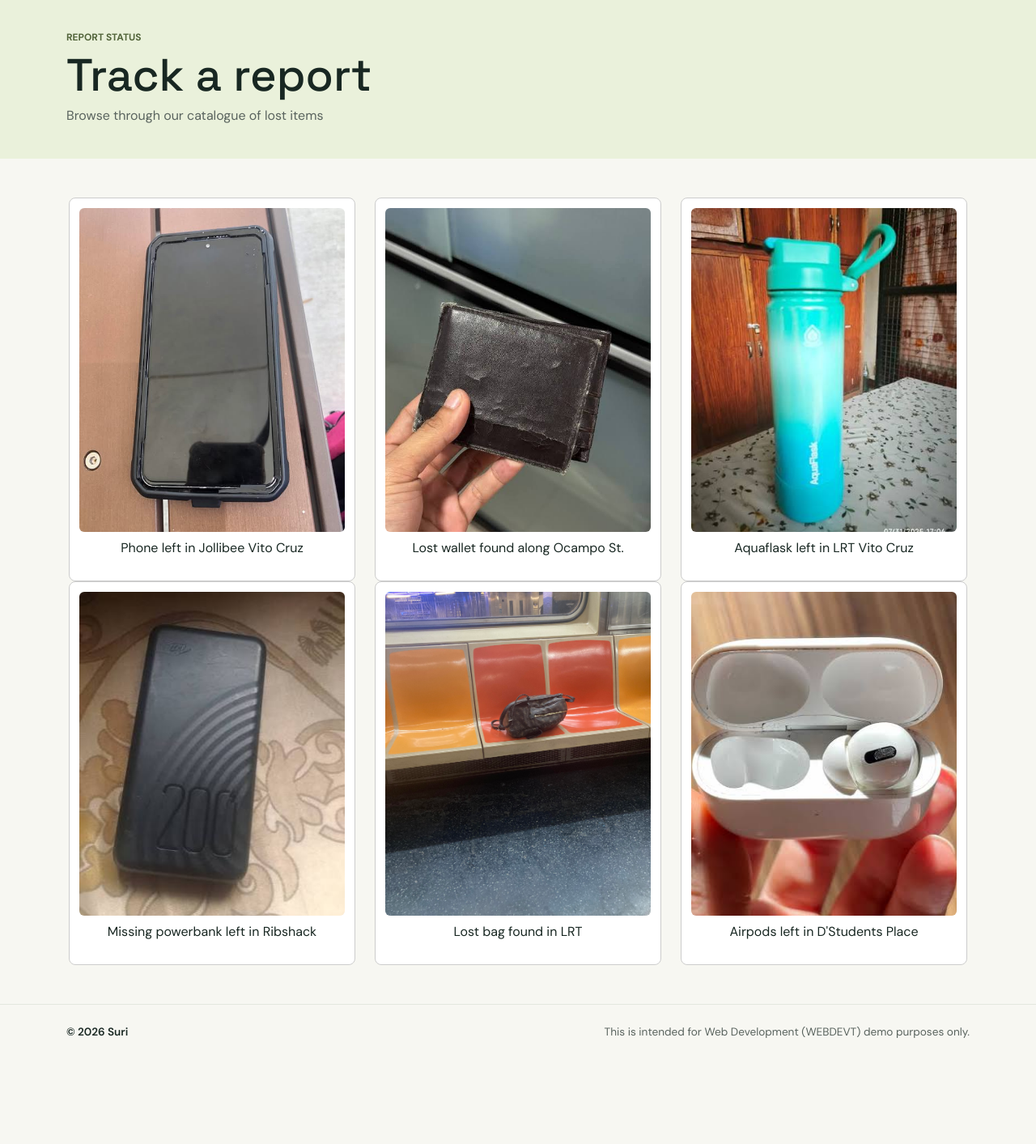
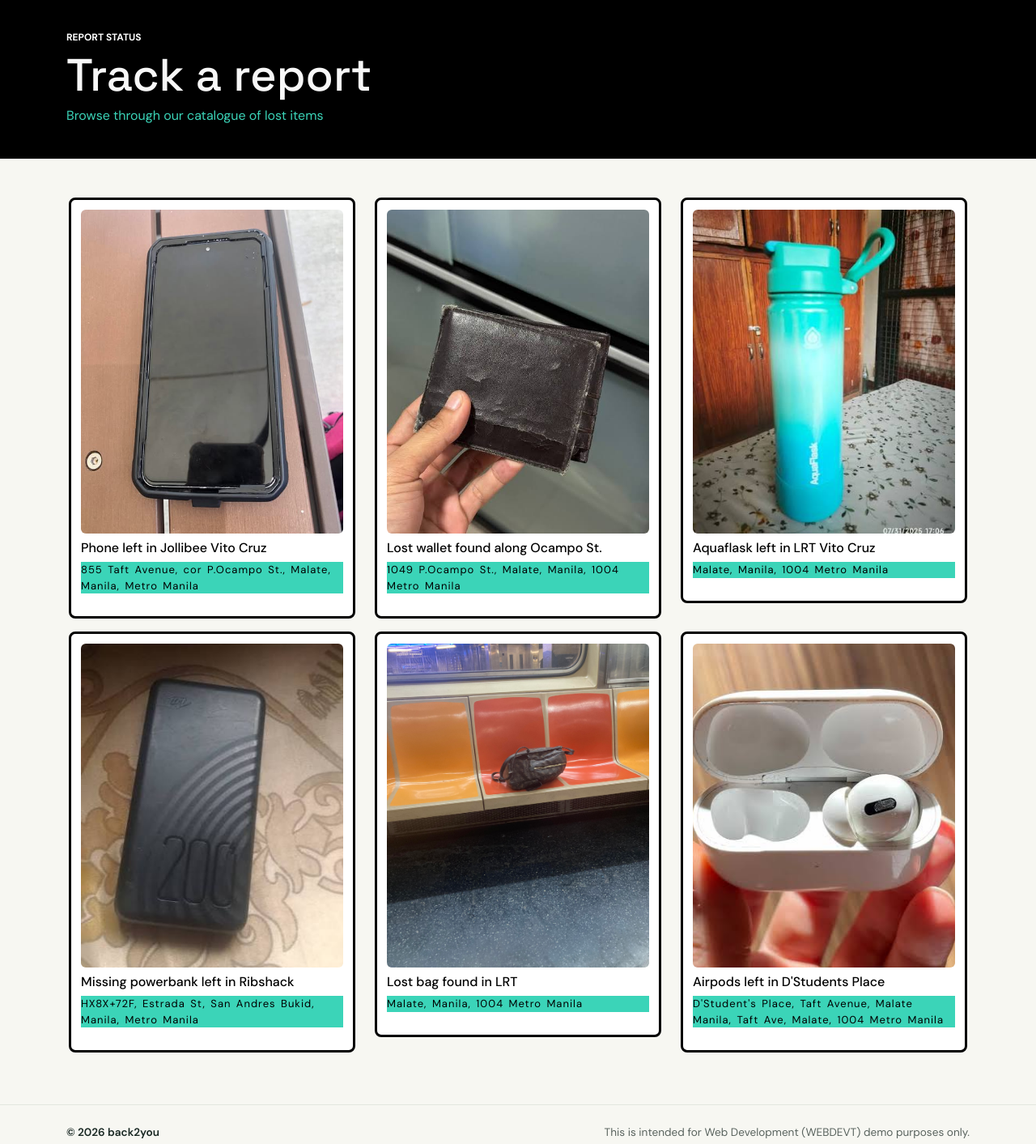
Before and after one commit to sundwn7704/back2you-greenwich, a plain HTML site: page track.html in a window 1280 px wide. Shown: the part 80-1493 px from the top of the page at 81% size. Before the commit the page ends 1389 px from the top, so only its background shows below. Drawn offline with nearby package versions, Linux system fonts and the light colour scheme.

Commit message:
report catalogue page design
redesigned the boxes that hold the reports

```diff
--- a/styles/report-lookup.css
+++ b/styles/report-lookup.css
@@ -32,7 +32,3 @@
 .report-lookup-feedback {
   color: rgb(255 255 255 / 82%);
 }
-#navbar{
-background-color: black;
-text-color: white;
-}
--- a/styles/track.css
+++ b/styles/track.css
@@ -2,11 +2,11 @@
 .track-hero {
   min-height: 25svh;
   padding-block: 2rem;
-  background: #eaf1db;
+  background: #000000;
 }
 
 .track-eyebrow {
-  color: #52643a;
+  color: #ffffff;
   font-size: 0.75rem;
 }
 
@@ -14,7 +14,8 @@
 .track-report-number,
 .track-progress-title,
 .track-verdict-title {
-  color: var(--ink);
+  color: #f7f7f7;
+
   font-family: var(--display-font);
 }
 
@@ -25,7 +26,7 @@
 
 .track-hero-copy,
 .track-demo-note {
-  color: #59635e;
+color: #3bd4b8;
 }
 
 .track-search {
@@ -209,8 +210,9 @@
   border: 1px solid #ccc;
   border-radius: 8px;
   background-color: #fff;
+  border: 3px solid #000000;
   overflow: hidden;
-
+  margin-bottom: 16px;
 }
 
 .image-box img {
@@ -261,3 +263,20 @@
     margin: 0;
   }
 }
+.report{
+  text-align: left;
+}
+.address{
+font-size: 13px;
+letter-spacing: 1px;
+word-spacing: 2px;
+color: #000000;
+font-weight: 400;
+background-color: #3bd4b8;
+
+
+}
+.title{
+font-size: 16px;
+color: #000000;
+}
--- a/track.html
+++ b/track.html
@@ -57,37 +57,45 @@
     <div class="col-12 col-md-4">
       <div class="image-box">
         <img src="lost1.jpg" class="img-fluid rounded mb-2" alt="Description of image">
-        <p>Phone left in Jollibee Vito Cruz</p>
+        <h4 class="report title">Phone left in Jollibee Vito Cruz</h4>
+        <p class="report address">855 Taft Avenue, cor P.Ocampo St., Malate, Manila, Metro Manila</p>
+
+
       </div>
     </div>
      <div class="col-12 col-md-4">
       <div class="image-box">
         <img src="lost2.jpg" class="img-fluid rounded mb-2" alt="Description of image">
-        <p>Lost wallet found along Ocampo St.</p>
+        <h4 class="report title">Lost wallet found along Ocampo St.</h4>
+        <p class="report address">1049 P.Ocampo St., Malate, Manila, 1004 Metro Manila</p>
       </div>
     </div>
      <div class="col-12 col-md-4">
       <div class="image-box">
         <img src="lost3.jpg" class="img-fluid rounded mb-2" alt="Description of image">
-        <p>Aquaflask left in LRT Vito Cruz</p>
+        <h4 class="report title">Aquaflask left in LRT Vito Cruz</h4>
+        <p class="report address">Malate, Manila, 1004 Metro Manila</p>
       </div>
     </div>
     <div class="col-12 col-md-4">
       <div class="image-box">
         <img src="lost4.jpg" class="img-fluid rounded mb-2" alt="Description of image">
-        <p>Missing powerbank left in Ribshack</p>
+       <h4 class="report title">Missing powerbank left in Ribshack</h4>
+        <p class="report address">HX8X+72F, Estrada St, San Andres Bukid, Manila, Metro Manila</p>
       </div>
     </div>
      <div class="col-12 col-md-4">
       <div class="image-box">
         <img src="lost5.jpg" class="img-fluid rounded mb-2" alt="Description of image">
-        <p>Lost bag found in LRT</p>
+        <h4 class="report title">Lost bag found in LRT</h4>
+        <p class="report address">Malate, Manila, 1004 Metro Manila</p>
       </div>
     </div>
      <div class="col-12 col-md-4">
       <div class="image-box">
         <img src="lost6.jpg" class="img-fluid rounded mb-2" alt="Description of image">
-        <p>Airpods left in D'Students Place</p>
+        <h4 class="report title">Airpods left in D'Students Place</h4>
+        <p class="report address">D'Student's Place, Taft Avenue, Malate Manila, Taft Ave, Malate, 1004 Metro Manila</p>
       </div>
     </div>
 
@@ -99,7 +107,7 @@
 
     <footer class="site-footer py-4">
       <div class="container d-flex flex-column flex-sm-row justify-content-between align-items-sm-center gap-2">
-        <p class="footer-copyright mb-0">&copy; 2026 Suri</p>
+        <p class="footer-copyright mb-0">&copy; 2026 back2you</p>
         <p class="footer-notice mb-0">This is intended for Web Development (WEBDEVT) demo purposes only.</p>
       </div>
     </footer>
```
Also changed, not shown: contact.html (+1 -1 lines), index.html (+1 -1 lines), styles/report.css (line endings or trailing spaces).
